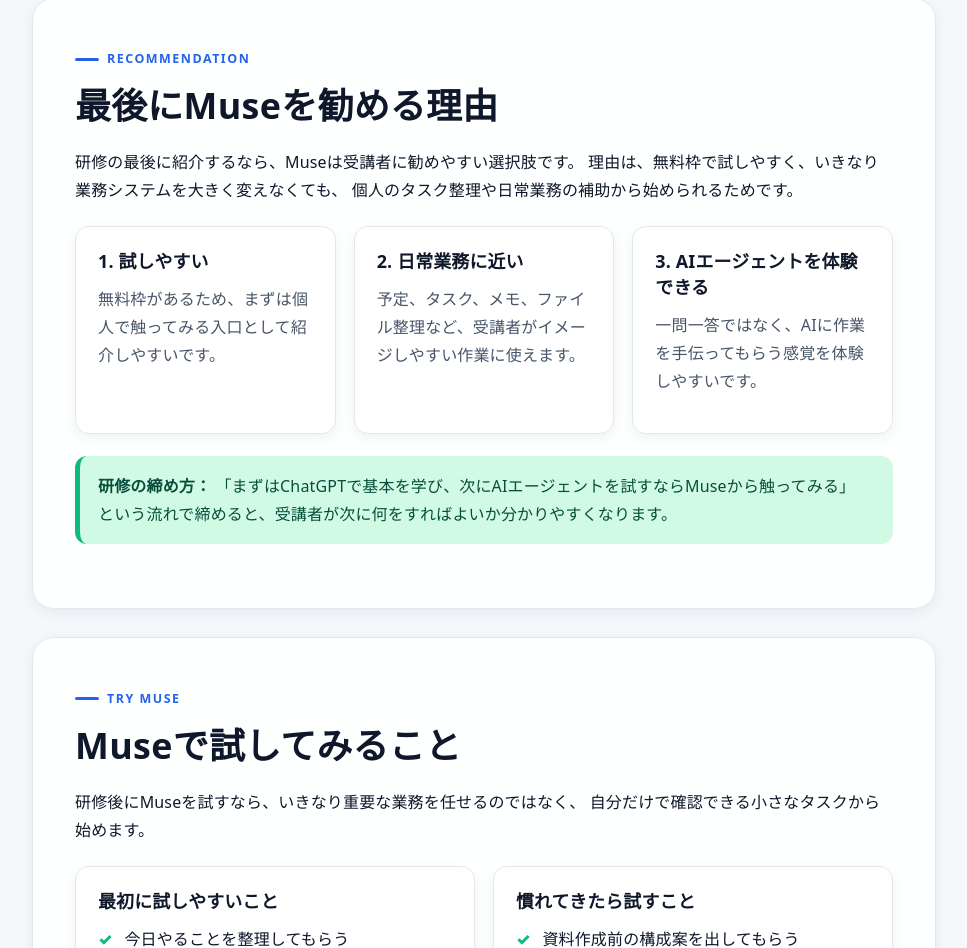
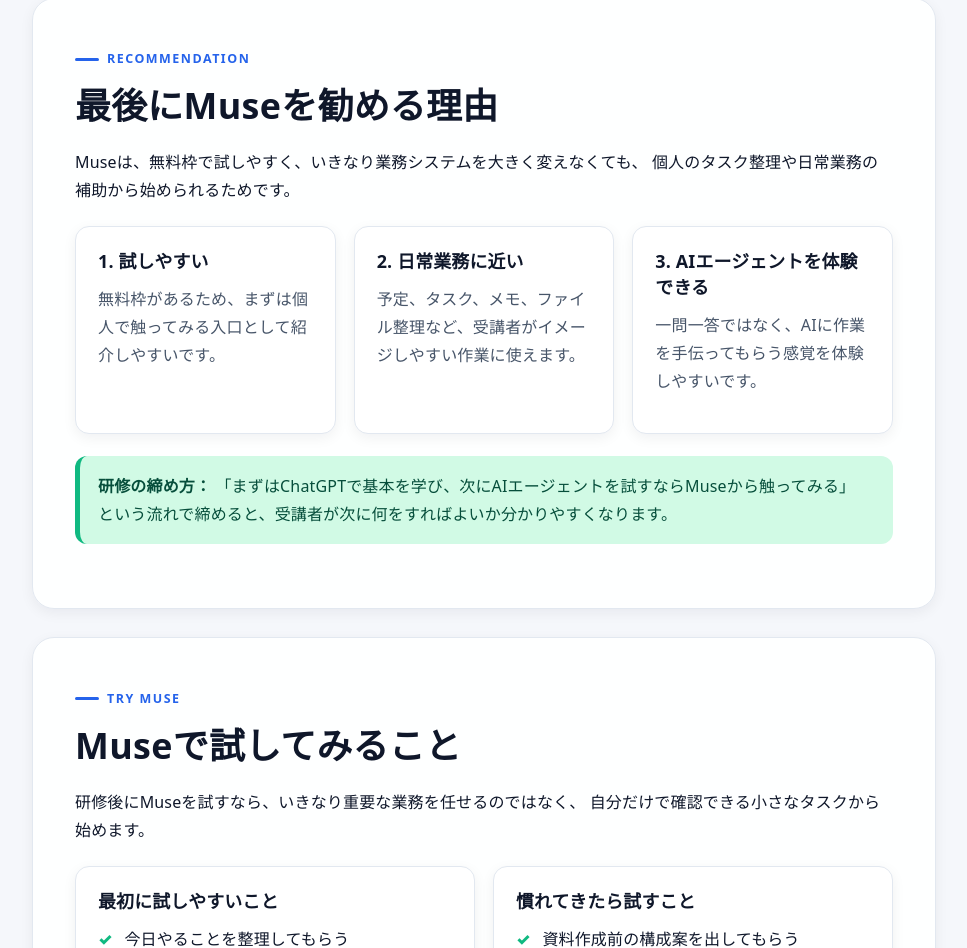
Before and after one commit to mizuki-takeuchi-tibc/web.io, a plain HTML site: page training-site/module-08-bonus-dots-muse.html in a window 1280 px wide. Shown: the part 3752-4700 px from the top of the page, without its empty margins (312-1279 px from the left). Drawn offline with Linux system fonts and the light colour scheme.

Commit message:
Update module-08-bonus-dots-muse.html

```diff
--- a/training-site/module-08-bonus-dots-muse.html
+++ b/training-site/module-08-bonus-dots-muse.html
@@ -296,8 +296,7 @@
         <h2>最後にMuseを勧める理由</h2>
 
         <p>
-          研修の最後に紹介するなら、Museは受講者に勧めやすい選択肢です。
-          理由は、無料枠で試しやすく、いきなり業務システムを大きく変えなくても、
+          Museは、無料枠で試しやすく、いきなり業務システムを大きく変えなくても、
           個人のタスク整理や日常業務の補助から始められるためです。
         </p>
 
```
